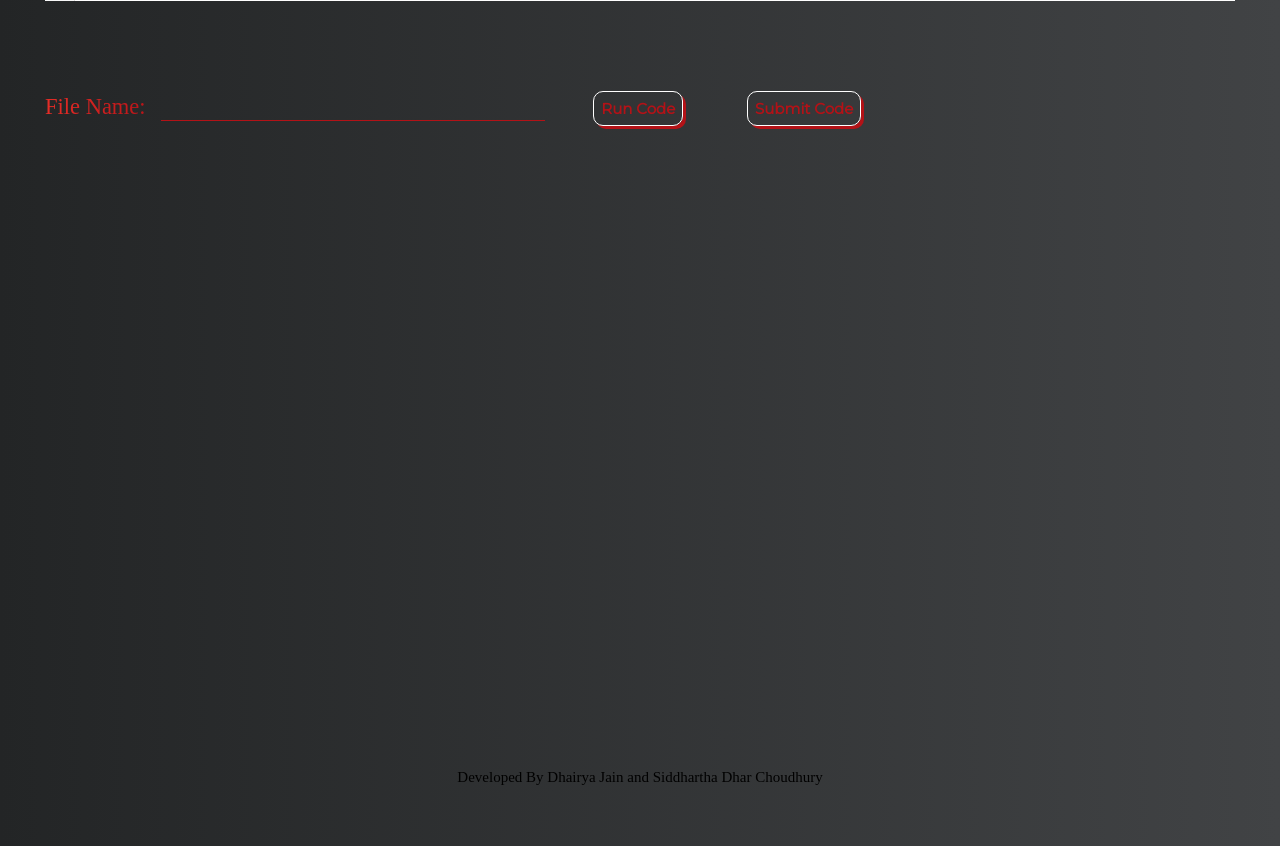
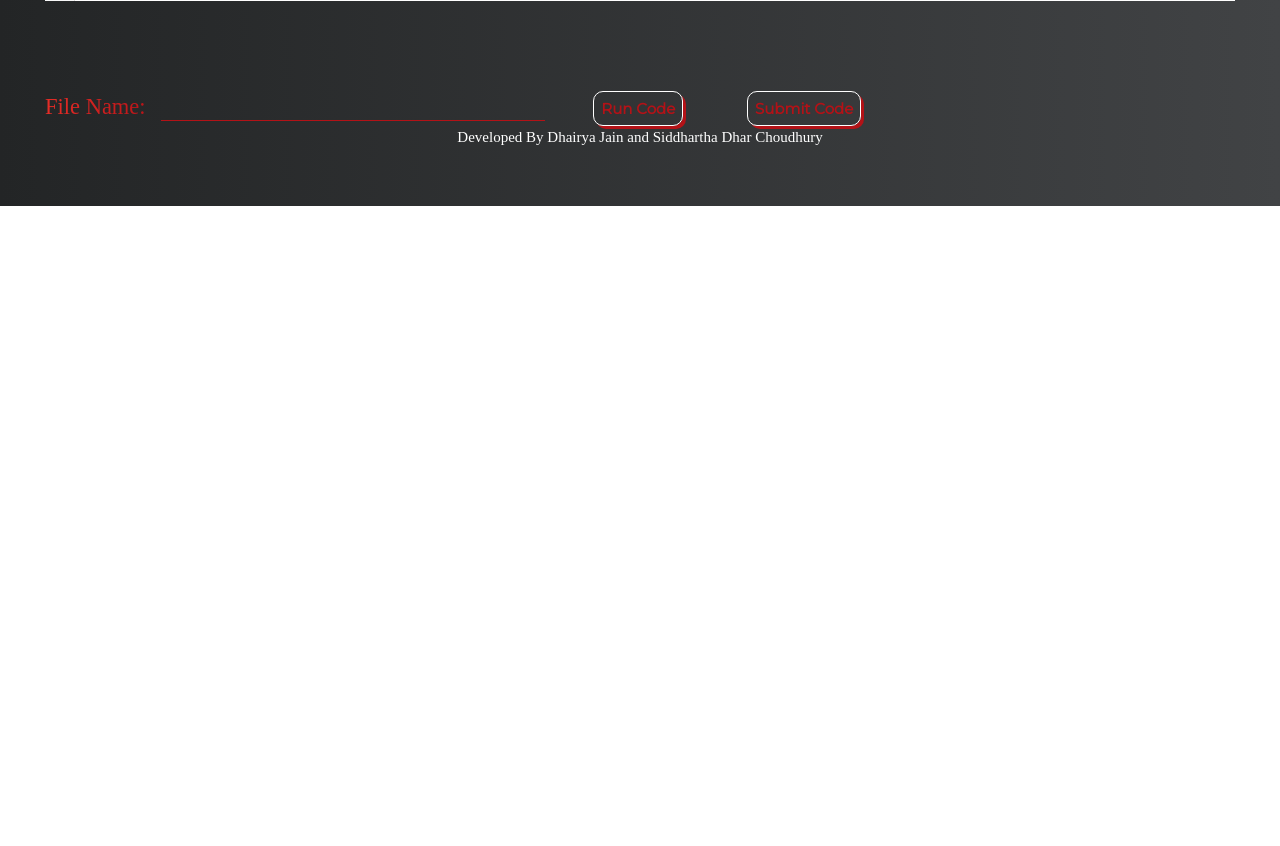
Before and after one commit to dhairyaj/Embedded-Editor, a Flask app: template templates/index.html in a window 1280 px wide. Shown: the part 644-1490 px from the top of the page. After the commit the page ends 850 px from the top, so only its background shows below. Run offline with Flask 2, Linux system fonts and the light colour scheme; the template is opened without the code that fills it, so the values that code supplies are empty; some web fonts are replaced.

Commit message:
Footer corrected

```diff
--- a/static/css/style.css
+++ b/static/css/style.css
@@ -83,9 +83,9 @@ label {
 }
 
 .footer {
-  margin-top: 80vh;
   width: 100%;
-  font-size: 1.5rem;
+  font-size: 30px;
   text-align: center;
   min-height: 10vh;
+  color: white;
 }
```
